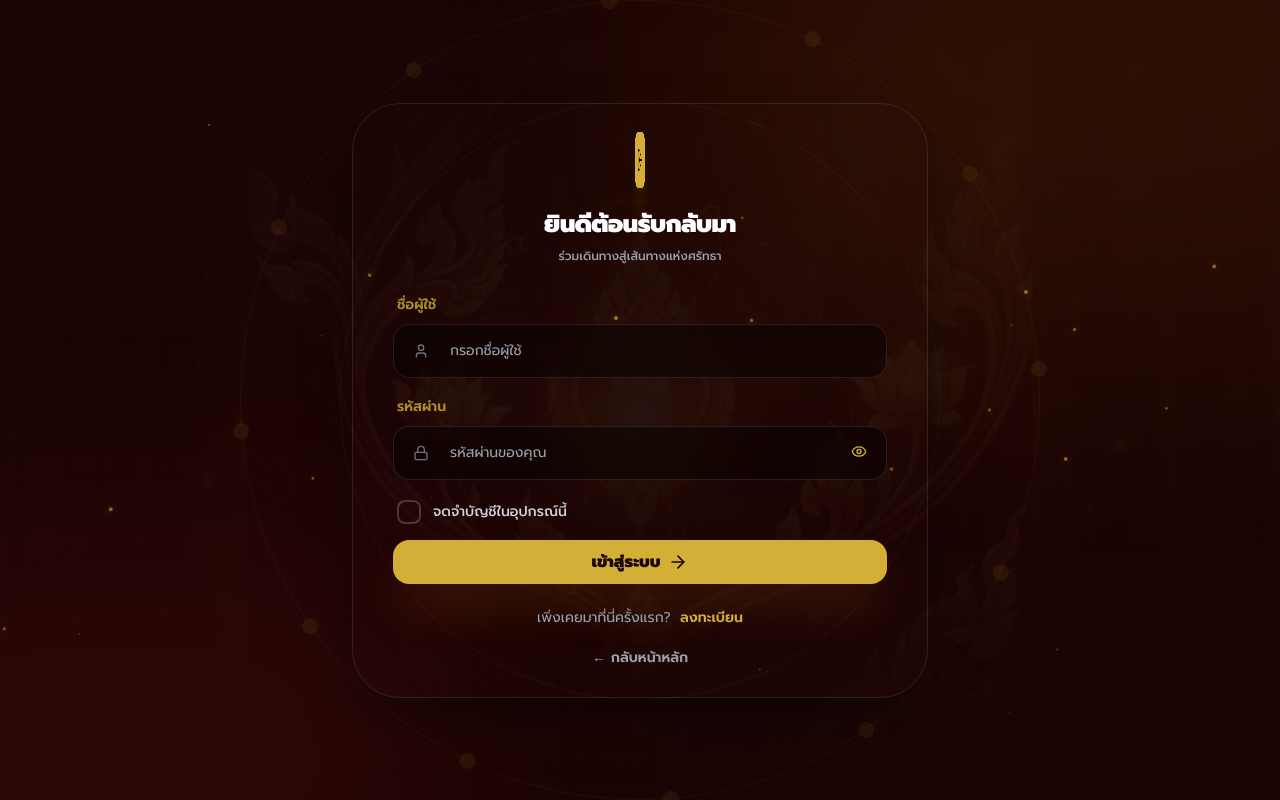
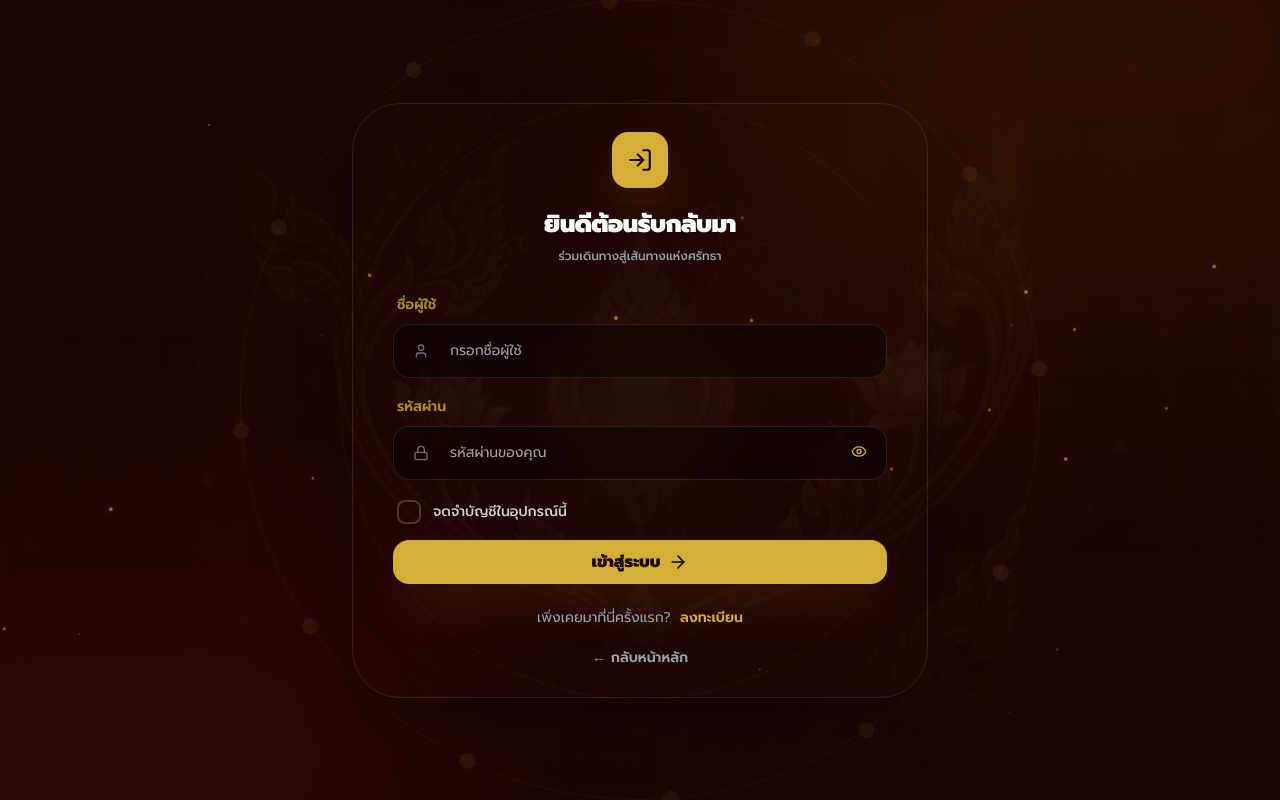
Before and after one commit to Adisak034/attraction_app_blackend, a React (Vite) app: page / in a window 1280 px wide. Both pictures are taken after a click on the button "เข้าสู่ระบบ". Built offline with nearby package versions, Linux system fonts and the light colour scheme; no server answers.

Commit message:
feat: create AuthForm component for user authentication in recommendation module

```diff
--- a/src/app/recommendation/components/AuthForm.tsx
+++ b/src/app/recommendation/components/AuthForm.tsx
@@ -52,15 +52,10 @@ interface AuthFormHeaderProps {
 function AuthFormHeader({ isRegister }: AuthFormHeaderProps) {
   return (
     <div className="text-center mb-8 sm:mb-7">
-      <motion.div
-        initial={{ rotateY: 0 }}
-        animate={{ rotateY: 360 }}
-        transition={{ duration: 10, repeat: Infinity, ease: 'linear' }}
-        className="w-16 h-16 sm:w-14 sm:h-14 bg-faith-gold rounded-2xl flex items-center justify-center mx-auto mb-6 sm:mb-5 shadow-2xl shadow-amber-500/30 text-[#1A0404]"
-      >
+      <div className="w-16 h-16 sm:w-14 sm:h-14 bg-faith-gold rounded-2xl flex items-center justify-center mx-auto mb-6 sm:mb-5 shadow-2xl shadow-amber-500/30 text-[#1A0404]">
         {isRegister ? <User size={32} className="sm:hidden" /> : <LogIn size={32} className="sm:hidden" />}
         {isRegister ? <User size={26} className="hidden sm:block" /> : <LogIn size={26} className="hidden sm:block" />}
-      </motion.div>
+      </div>
       <h2 className="text-2xl font-black mb-2 gold-gradient-text uppercase tracking-tight">
         {isRegister ? 'ลงทะเบียน' : 'ยินดีต้อนรับกลับมา'}
       </h2>
```
